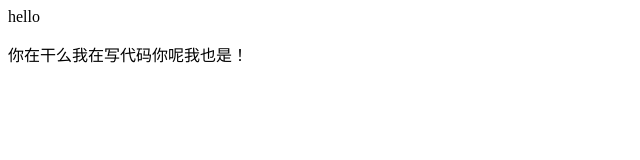
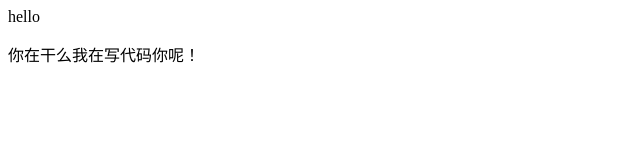
Before and after one commit to Kitty333/text, a plain HTML site: page index.html in a window 1280 px wide. Shown: the full height of the page, 0-640 px from the left. Drawn offline with Linux system fonts and the light colour scheme.

Commit message:
第二次提交

```diff
--- a/index.html
+++ b/index.html
@@ -7,6 +7,6 @@
 </head>
 <body>
     <div>hello</div>
-    <p>你在干么我在写代码你呢我也是！</p>
+    <p>你在干么我在写代码你呢！</p>
 </body>
 </html>
```
